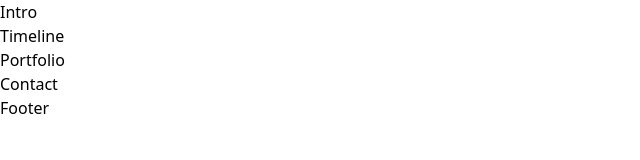
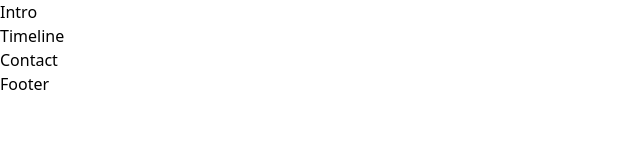
Before and after one commit to callmechelsea/my-portfolio, a React app: page / in a window 1280 px wide. Shown: the top 160 px of the page, without its empty margins (0-640 px from the left). Built offline with nearby package versions, Linux system fonts and the light colour scheme; the HTML template or start-up script is replaced by a standard one; a web font is replaced by a local one.

Commit message:
deleted portfolio

```diff
--- a/src/App.jsx
+++ b/src/App.jsx
@@ -1,7 +1,6 @@
 import React from 'react'
 import Intro from './components/Intro';
 import Timeline from './components/Timeline';
-import Portfolio from './components/Portfolio';
 import Footer from './components/Footer';
 import Contact from './components/Contact';
 
@@ -11,7 +10,6 @@ function App() {
     <div className="App">
       <Intro />
       <Timeline />
-      <Portfolio />
       <Contact />
       <Footer />
 
--- a/src/components/portfolio.jsx
+++ /dev/null
@@ -1,9 +0,0 @@
-import React from 'react';
-
-function Portfolio() {
-    return (
-        <div>Portfolio</div>
-    );
-}
-
-export default Portfolio;
```
